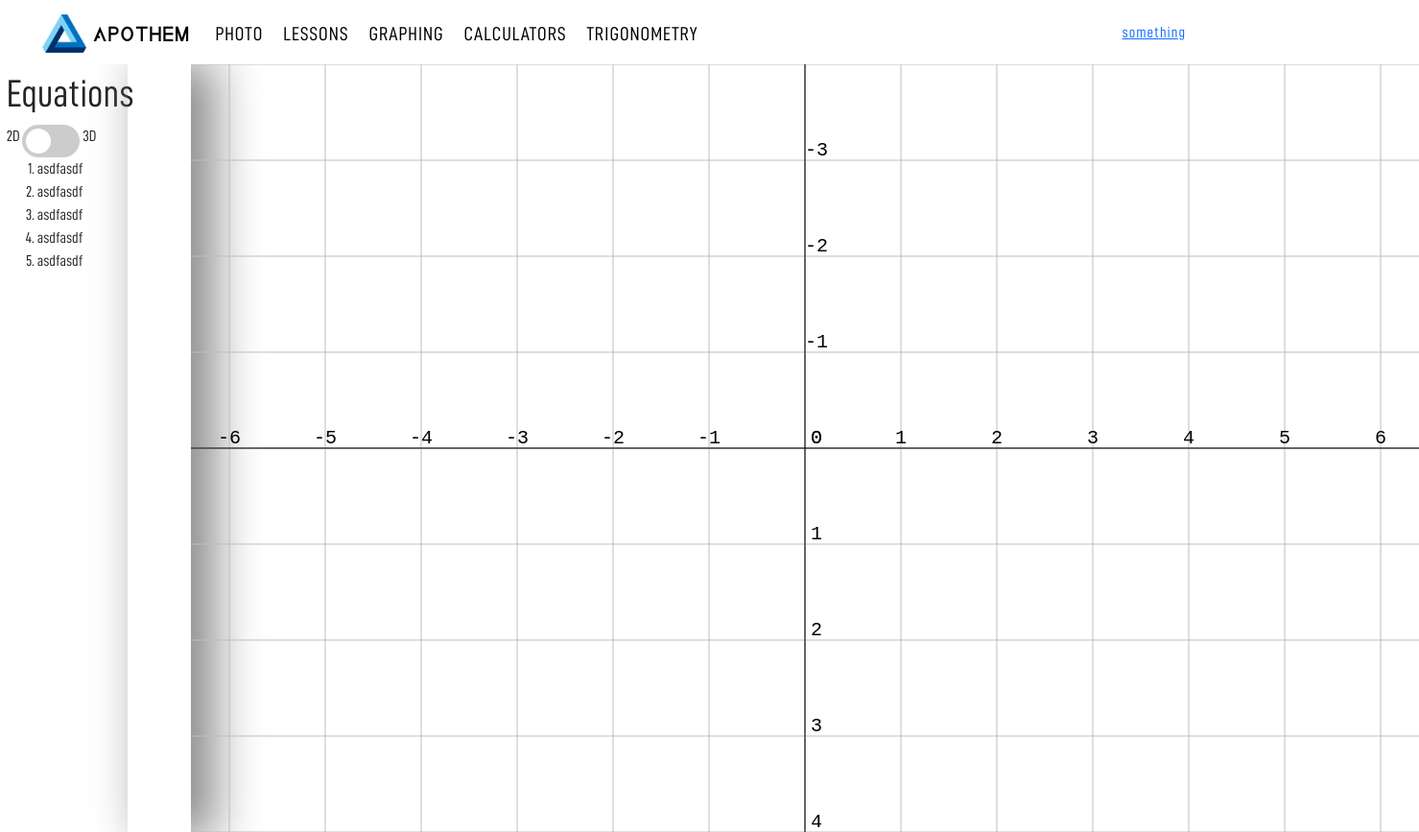
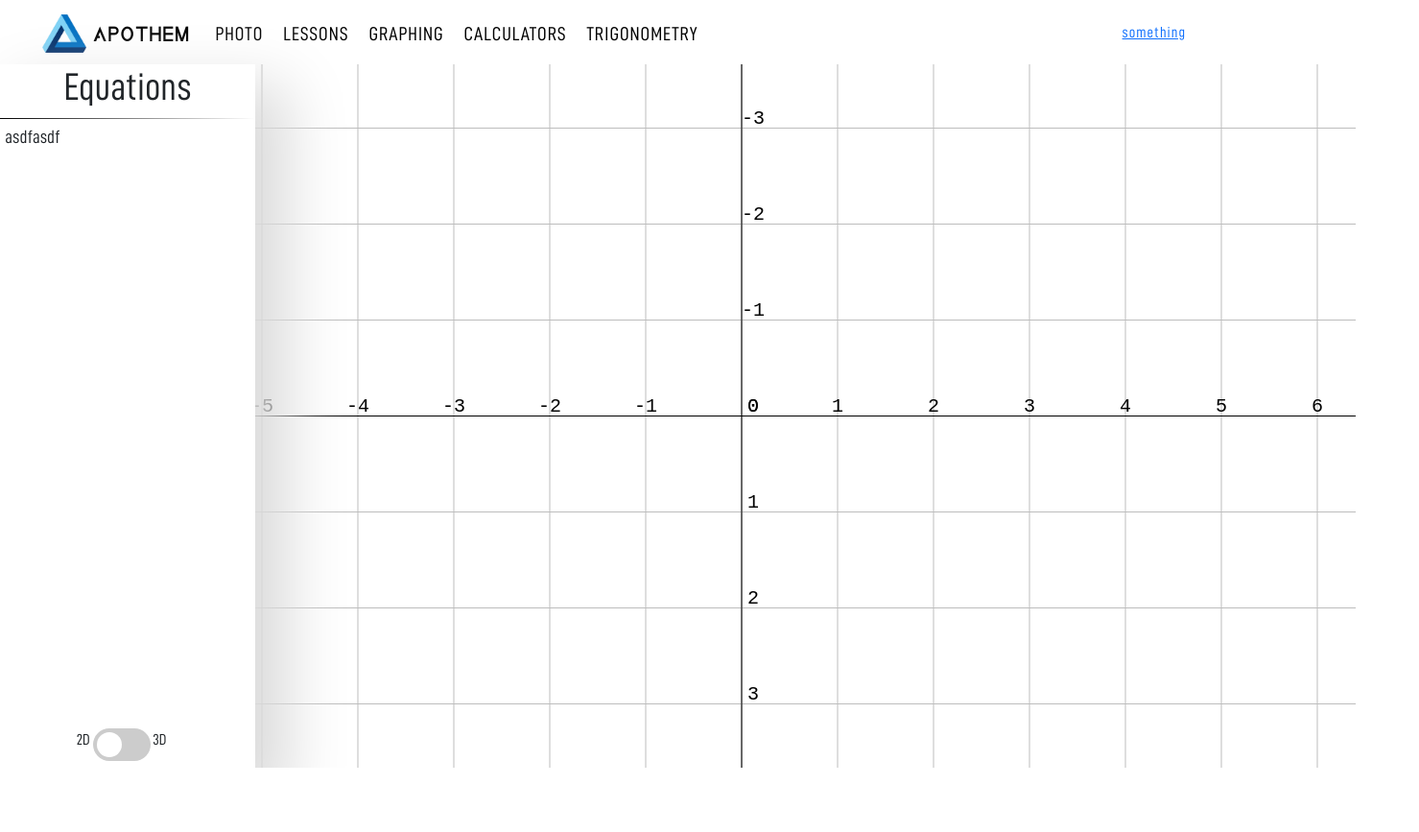
Before and after one commit to nelimalu/Apothem, a plain HTML site: page Graphing.html in a window 1280 px wide. Shown: the whole page at 96% size, 1479 px wide, since content can reach past the window. After the commit the page ends 800 px from the top, so only its background shows below. Drawn offline with nearby package versions, Linux system fonts and the light colour scheme.

Commit message:
styled graph equation input

```diff
--- a/Graphing.html
+++ b/Graphing.html
@@ -21,7 +21,7 @@
 	<body>
 		<!-- NAVBAR -->
 
-		<nav class="navbar navbar-expand-lg navbar-light custom-colour">
+		<nav id="navbar" class="navbar navbar-expand-lg navbar-light custom-colour">
 		  <div class="container-fluid">
 		    <span class="navbar-brand" href='/'>
 		    	<img id="logo" src="assets/images/logo.ico" alt="logo" height="40">
@@ -55,25 +55,23 @@
 
 		<div class="main-content">
 			<div class="sidebar">
+				<div>
 					<h1>Equations</h1>
 
+					<ol class="equations-list" contenteditable="true">
+						<li>asdfasdf</li>
+					</ol>
+				</div>
+				<div class="slider-box">
 					<span>2D</span>
 					<label class="switch">
 						<input type="checkbox">
 						<span class="slider round"></span>
 					</label>
 					<span>3D</span>
-
-
-				<ol class="equations-list" contenteditable="true">
-					<li>asdfasdf</li>
-					<li>asdfasdf</li>
-					<li>asdfasdf</li>
-					<li>asdfasdf</li>
-					<li>asdfasdf</li>
-				</ol>
 				</div>
-			<div class="white">Luka&Pouya</div>
+			</div>
+			<!--<div class="white">Luka&Pouya</div>-->
 			<canvas id="graph"></canvas>
 		</div>
 
--- a/js/graphing.js
+++ b/js/graphing.js
@@ -155,7 +155,7 @@ var graph = new Graph();
 function animate() {
     window.requestAnimationFrame(animate);
     canvas.width = window.innerWidth;
-    canvas.height = window.innerHeight;
+    canvas.height = window.innerHeight - document.getElementById("navbar").clientHeight;
 
     graph.update();
 }
--- a/styles/graphing.css
+++ b/styles/graphing.css
@@ -60,31 +60,60 @@ input:checked + .slider:before {
   border-radius: 50%;
 }
 
+body {
+  padding: 0;
+}
+
 #graph {
-
+	overflow-y: none;
 }
 
 .sidebar {
+  position: relative;
   width: 200%;
-  padding: 5%;
   background-color: white;
+  box-shadow: 25px 30px 60px 10px #dbdbdb;
+}
 
+.sidebar h1 {
+  text-align: center;
 }
 
 .main-content {
   display: grid;
   grid-template-columns: 1fr 1fr 2fr;
+  padding-left: 0;
 }
 
 .white {
   color: white;
-  box-shadow: 20px 2px 50px 5px #888888;
+
 }
 
 .equations-list {
   outline: none;
 }
 
-equations-list.li {
-  list-style-type: square;
+ol.equations-list {
+  list-style-type: none;
+  width: 100%;
+  margin: 0;
+  padding: 0;
 }
+
+.equations-list li {
+  display: inline-block;
+  height: 1px;
+  width: 100%;
+  border-radius: 0%;
+  font-size: 120%;
+  padding: 2%;
+  border-top: 1px solid;
+  border-image: linear-gradient(to right, #000000, #ffffff) 1 0 0 0;
+}
+
+.slider-box {
+  position: absolute;
+  bottom: 1%;
+  left: 30%;
+}
```
Lines whose indentation alone changed are shown as unchanged.
